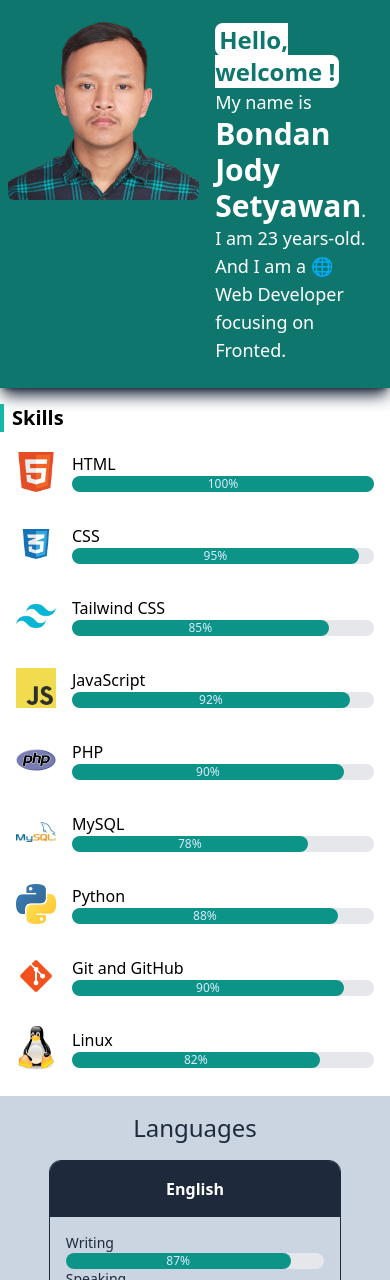
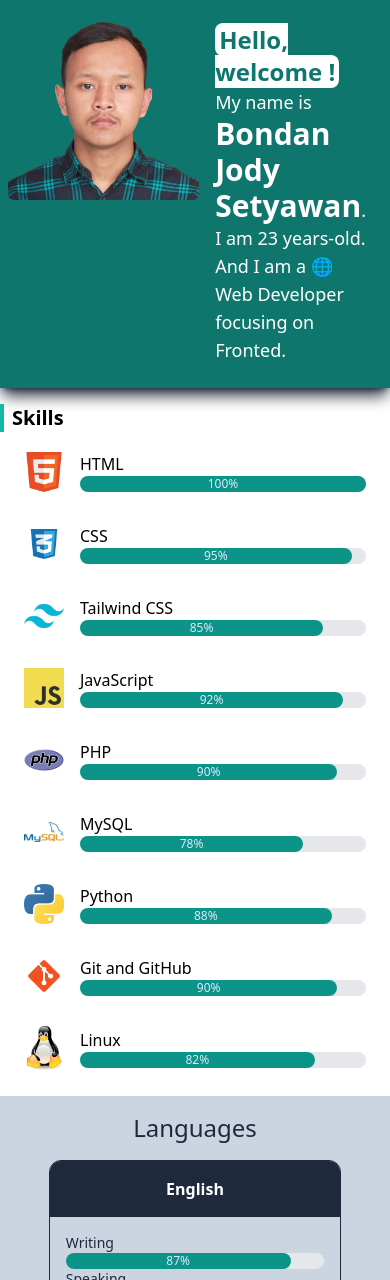
Before and after one commit to bondanjody/about-bondan-jody-react, a React (Vite) app: page / in a window 390 px wide. Shown: the top 1280 px of the page. Built offline with nearby package versions, Linux system fonts and the light colour scheme.

Commit message:
Menambahkan margin pada komponen Skills supaya pada tampilan mobile tidak terlalu menepi

```diff
--- a/src/assets/components/Layout/Skills.jsx
+++ b/src/assets/components/Layout/Skills.jsx
@@ -12,7 +12,7 @@ const Skills = props => {
     return <div className="w-full mt-4 md:mt-2">
                 <h2 className="border-l-4 border-teal-500 px-2 text-xl font-semibold">Skills</h2>
                 {/* Skills container */}
-                <div className="mt-2 lg:mx-16">
+                <div className="m-2 lg:mx-16">
                     <div className="p-4 h-16 rounded-lg flex items-center hover:bg-gray-700 hover:text-white hover:shadow-lg hover:cursor-pointer">
                         <img src={htmlPic} alt={htmlPic} className="w-10 inline-block mr-4" />
                         <div className='w-full'>
```
